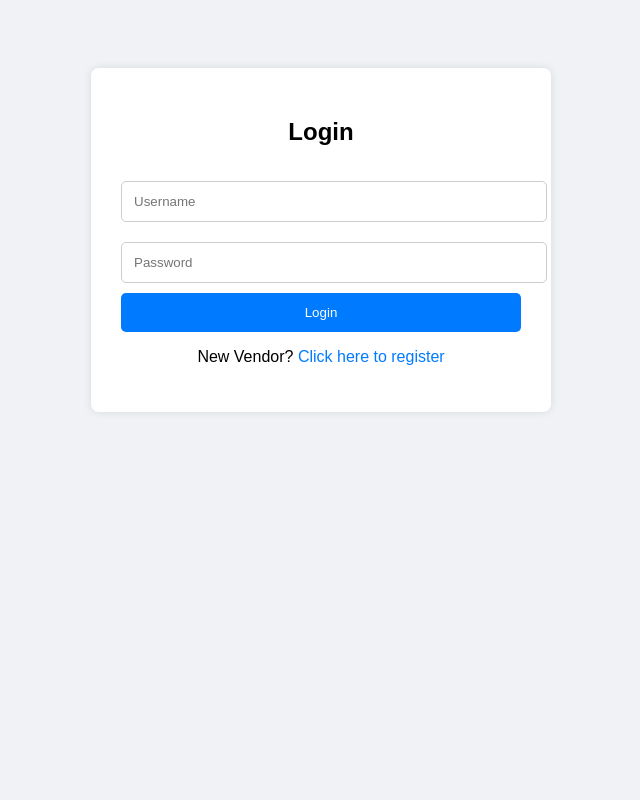
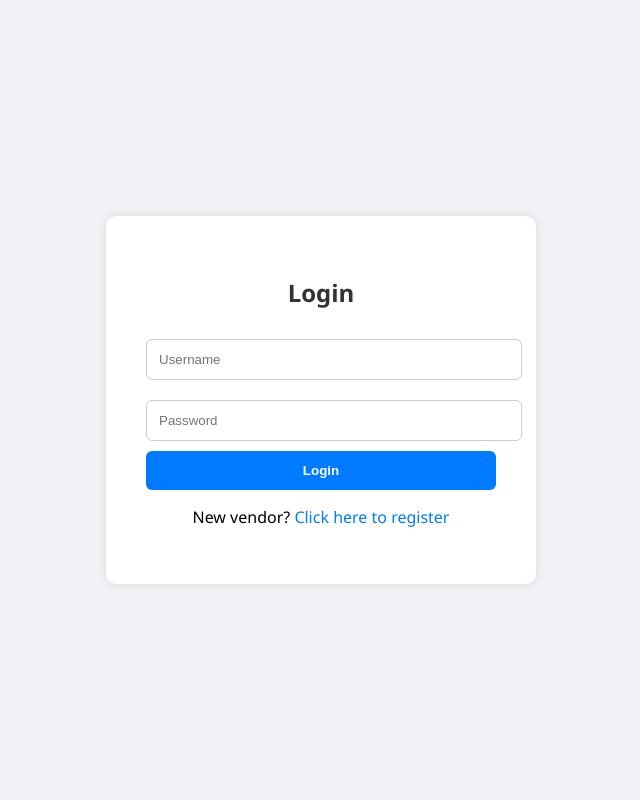
Before and after one commit to Madhan12-tech/erp-management-system, a Flask app: page / in a window 1280 px wide. Shown: the whole page, without its empty margins (319-959 px from the left). Run offline with Flask 3, Linux system fonts and the light colour scheme.

Commit message:
Update login.html

```diff
--- a/templates/login.html
+++ b/templates/login.html
@@ -2,49 +2,54 @@
 <html lang="en">
 <head>
   <meta charset="UTF-8">
-  <title>Login</title>
+  <title>Login - ERP System</title>
   <style>
     body {
-      background: #f0f2f5;
-      font-family: Arial, sans-serif;
-      padding: 60px;
+      font-family: 'Segoe UI', sans-serif;
+      background-color: #f0f2f5;
+      display: flex;
+      justify-content: center;
+      align-items: center;
+      height: 100vh;
+      margin: 0;
     }
     .login-box {
-      max-width: 400px;
-      margin: auto;
-      background: white;
-      padding: 30px;
-      border-radius: 8px;
-      box-shadow: 0 0 8px rgba(0,0,0,0.1);
+      background: #fff;
+      padding: 40px;
+      border-radius: 10px;
+      box-shadow: 0 0 10px rgba(0,0,0,0.1);
+      width: 350px;
     }
-    h2 {
+    .login-box h2 {
       text-align: center;
-      margin-bottom: 25px;
+      margin-bottom: 20px;
+      color: #333;
     }
-    input {
+    input[type="text"], input[type="password"] {
       width: 100%;
       padding: 12px;
       margin: 10px 0;
       border: 1px solid #ccc;
-      border-radius: 5px;
+      border-radius: 6px;
     }
     button {
       width: 100%;
       padding: 12px;
       background: #007bff;
+      border: none;
       color: white;
-      border: none;
-      border-radius: 5px;
+      border-radius: 6px;
       cursor: pointer;
+      font-weight: bold;
     }
     button:hover {
       background: #0056b3;
     }
-    .link {
+    .register-link {
+      margin-top: 15px;
       text-align: center;
-      margin-top: 15px;
     }
-    .link a {
+    .register-link a {
       color: #007bff;
       text-decoration: none;
     }
@@ -53,8 +58,8 @@
       color: #721c24;
       padding: 10px;
       margin-bottom: 15px;
-      border-radius: 5px;
-      text-align: center;
+      border: 1px solid #f5c6cb;
+      border-radius: 6px;
     }
   </style>
 </head>
@@ -71,14 +76,14 @@
     {% endif %}
   {% endwith %}
 
-  <form method="POST" action="{{ url_for('login') }}">
+  <form method="POST">
     <input type="text" name="username" placeholder="Username" required>
     <input type="password" name="password" placeholder="Password" required>
     <button type="submit">Login</button>
   </form>
 
-  <div class="link">
-    <p>New Vendor? <a href="{{ url_for('vendors') }}">Click here to register</a></p>
+  <div class="register-link">
+    <p>New vendor? <a href="{{ url_for('vendors') }}">Click here to register</a></p>
   </div>
 </div>
 
```
